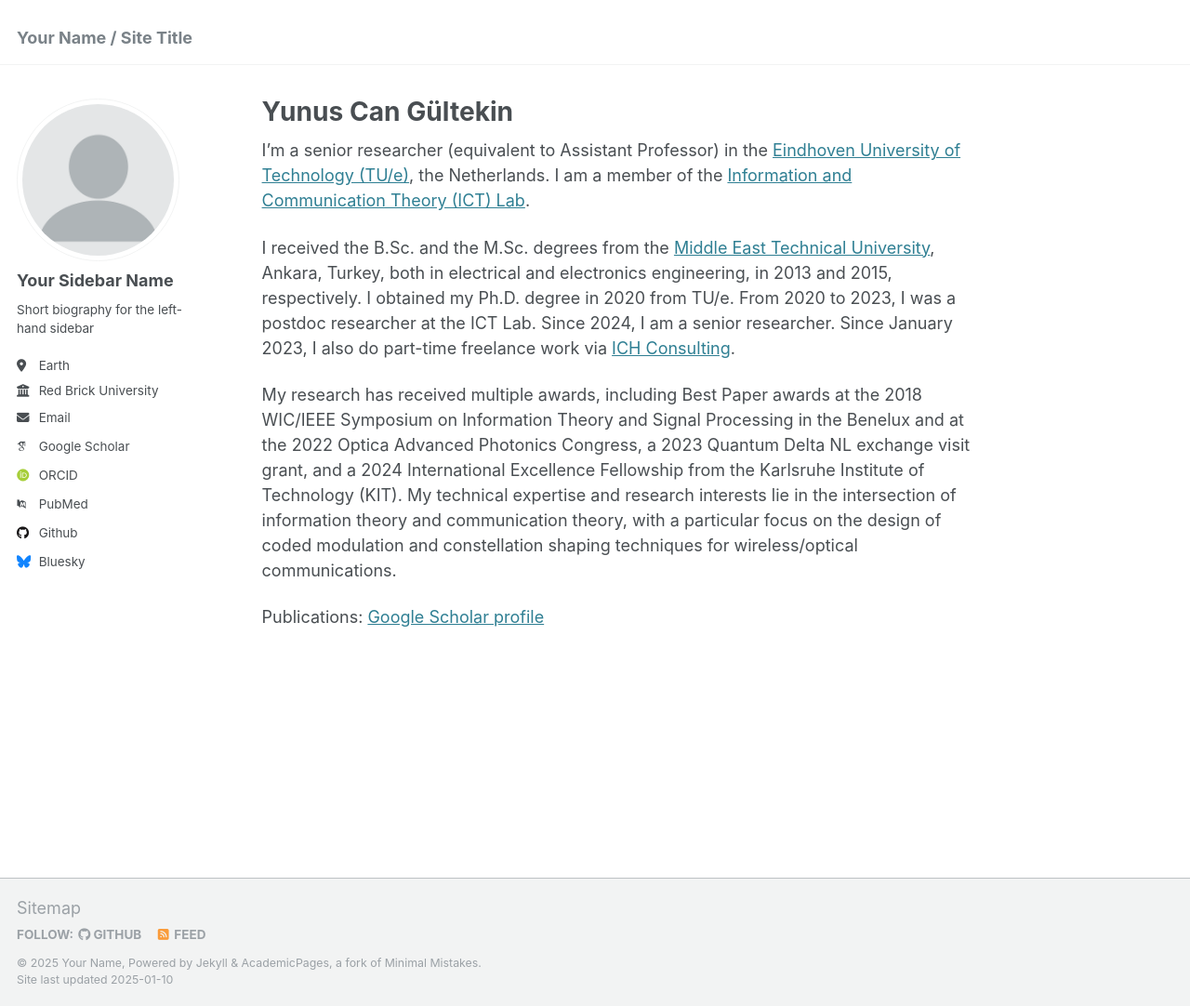
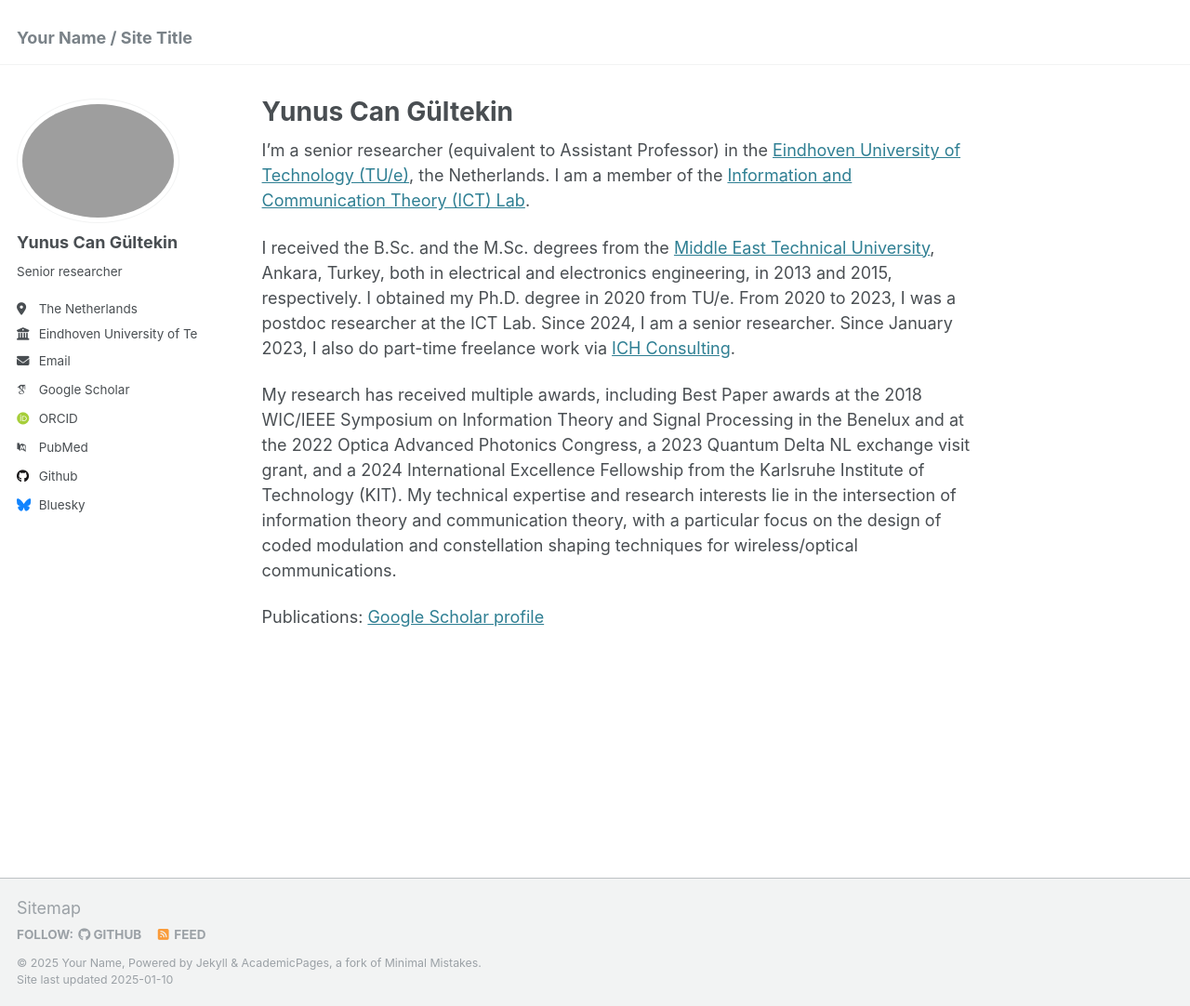
Before and after one commit to ycgultekin/ycgultekin.github.io, a Jekyll site: the page built from _pages/about.md, in a window 1280 px wide and 1082 px high. Shown: the whole window at 93% size. Built offline with Jekyll 4.4.1, drawn with Linux system fonts in a browser that asks for light colours; some web fonts are replaced.

Commit message:
sixth modification

```diff
--- a/_config.yml
+++ b/_config.yml
@@ -21,12 +21,12 @@
 #               Additional customization can be done by editing /_includes/author-profile.html
 author:
   # Biographic information
-  avatar           : "profile.png"
-  name             : "Your Sidebar Name"
+  avatar           : "ycg_bio-photo.jpg"
+  name             : "Yunus Can Gültekin"
   pronouns         : # example: "she/her"
-  bio              : "Short biography for the left-hand sidebar"
-  location         : "Earth"
-  employer         : "Red Brick University"
+  bio              : "Senior researcher"
+  location         : "The Netherlands"
+  employer         : "Eindhoven University of Technology"
   uri              : # URL
   email            : "none@example.org"
 
```
Also changed, not shown: 1 other file.
